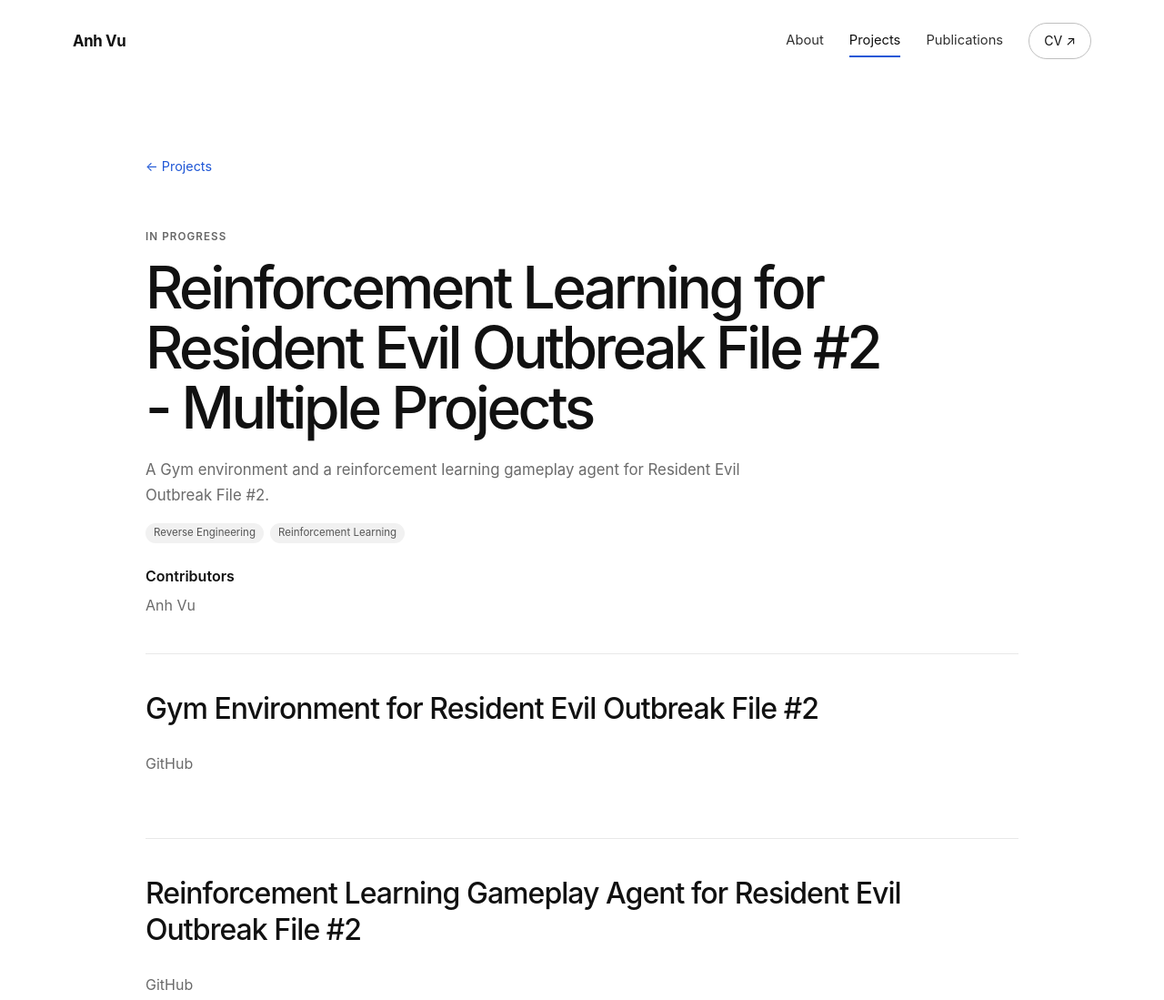
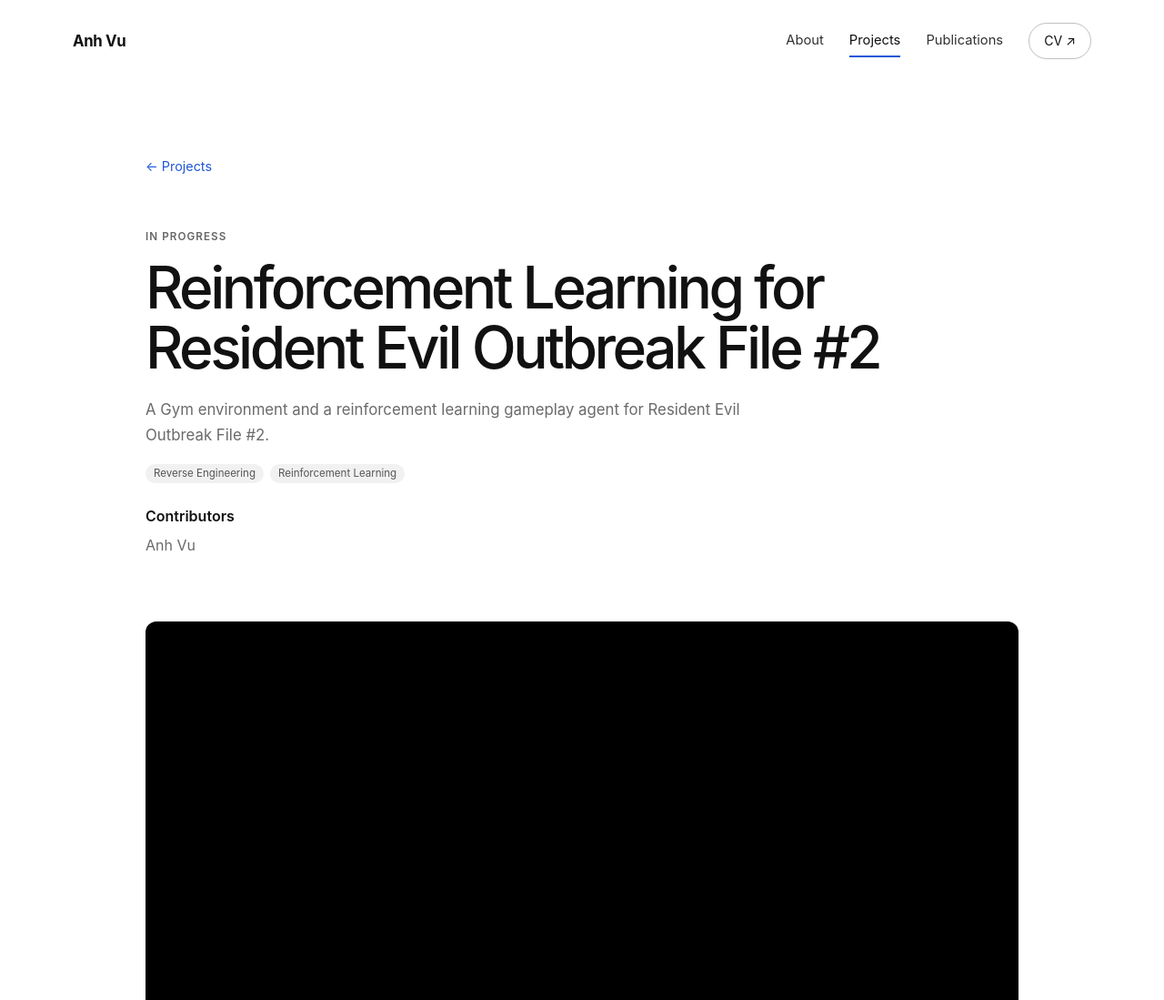
Before and after one commit to Shade9378/personal-website, an Astro site: page /projects/outbreak-rl in a window 1280 px wide. Shown: the top 1099 px of the page at 91% size. Built offline with nearby package versions, Linux system fonts and the light colour scheme; Astro itself is replaced by a stand-in of ours.

Commit message:
Simplify Outbreak project heading and remove subprojects

```diff
--- a/src/content/projects/outbreak-rl.md
+++ b/src/content/projects/outbreak-rl.md
@@ -1,5 +1,5 @@
 ---
-title: "Reinforcement Learning for Resident Evil Outbreak File #2 - Multiple Projects"
+title: "Reinforcement Learning for Resident Evil Outbreak File #2"
 shortTitle: "Reinforcement Learning for Resident Evil Outbreak File #2"
 description: "A Gym environment and a reinforcement learning gameplay agent for Resident Evil Outbreak File #2."
 order: 4
@@ -11,13 +11,4 @@ tags:
   - Reverse Engineering
   - Reinforcement Learning
 links: []
-subprojects:
-  - title: "Gym Environment for Resident Evil Outbreak File #2"
-    links:
-      - label: GitHub
-        href: ""
-  - title: "Reinforcement Learning Gameplay Agent for Resident Evil Outbreak File #2"
-    links:
-      - label: GitHub
-        href: ""
 ---
```
